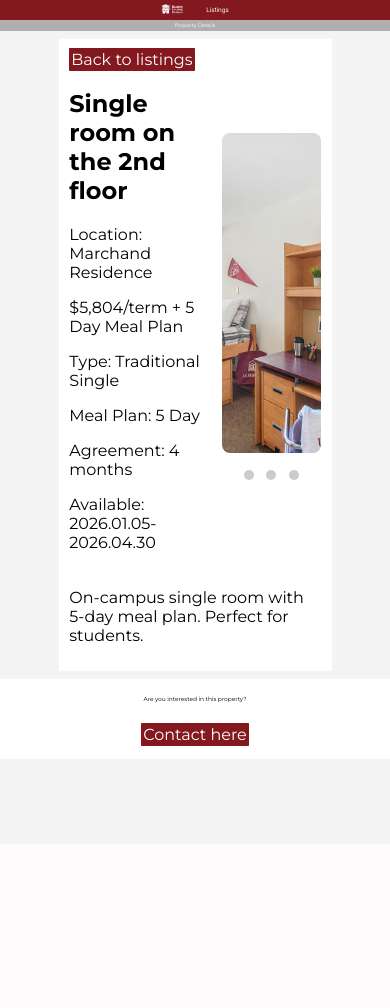
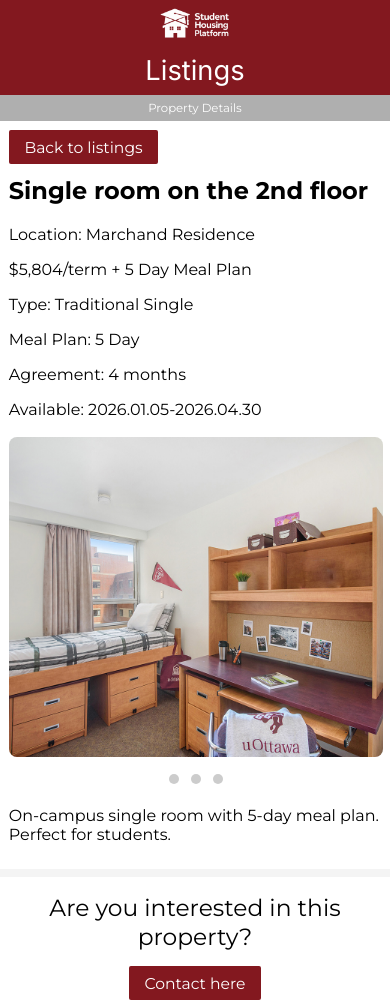
Before and after one commit to barnass1/ADM4379-Project, a PHP site: page /root/listings/property-details-res1single.html in a window 390 px wide. Before the commit the page ends 746 px from the top, so only its background shows below. Run offline with PHP 8.4, Linux system fonts and the light colour scheme.

Commit message:
responsivity

```diff
--- a/root/css/style.css
+++ b/root/css/style.css
@@ -184,3 +184,68 @@ body {
     font-size: 1.5vw;
     margin-bottom: 1vw;
 }
+
+@media screen and (max-width: 768px) {
+    .navbar {
+        flex-direction: column;
+        font-size: 7vw;
+    }
+    .navbar a {
+        margin: 1vw 0;
+    }
+    .logo {
+        height: 8vw;
+    }
+    #homepagebutton {
+        font-size: 3vw;
+        padding: 2vw 4vw;
+    }
+    .home-image h1 {
+        font-size: 7vw;
+        text-align: center;
+        margin-left: 8vw;
+        margin-right: 8vw;
+    }
+    .home-image {
+        height: 40vh;
+    }
+    .header {
+        height: auto;
+        padding: 1vw;
+    }
+    .pagetitle{
+        font-size: 3vw;
+    }
+    .listings td {
+        display: block;
+        width: auto;
+        padding: 4vw;
+    }
+    .listings tr {
+        display: block;
+    }
+    .property-details,
+    .property-details tbody,
+    .property-details tr {
+    display: block;
+    width: 100%;
+  }
+
+    .property-details td {
+    display: block;
+    width: 100%;
+  }
+  .property-details {
+    margin: 0;
+    max-width: 100%;
+    padding-top: 4vw;
+  }
+  .button {
+    font-size: 4vw;
+    padding: 2vw 4vw;
+    border-radius: 0.5vw;
+  }
+  .contact-section span {
+    font-size: 6vw;
+  }
+}
```
